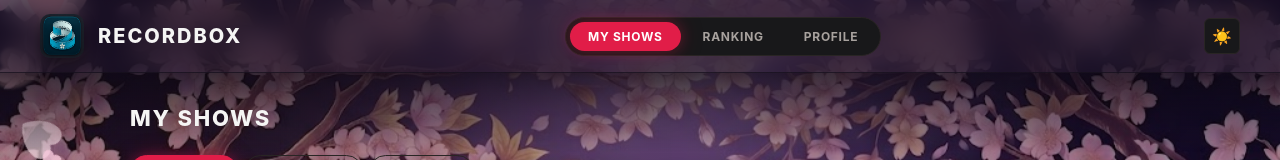
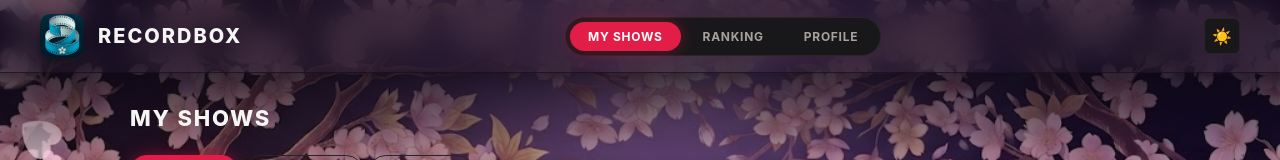
Before and after one commit to rakshitcodesx/RecordBox, a React (Vite) app: page / in a window 1280 px wide. Shown: the top 160 px of the page. Built offline with nearby package versions, Linux system fonts and the light colour scheme.

Commit message:
chore: bust icon cache and sync cropped brand asset

```diff
--- a/index.html
+++ b/index.html
@@ -2,8 +2,8 @@
 <html lang="en">
   <head>
     <meta charset="UTF-8" />
-    <link rel="icon" type="image/png" href="/icon.png" />
-    <link rel="apple-touch-icon" href="/icon.png" />
+    <link rel="icon" type="image/png" href="/icon.png?v=2" />
+    <link rel="apple-touch-icon" href="/icon.png?v=2" />
     <link rel="manifest" href="/manifest.json" />
     <meta name="viewport" content="width=device-width, initial-scale=1.0" />
     <title>RecordBox — Show &amp; Anime Tracker</title>
--- a/src/components/Header.jsx
+++ b/src/components/Header.jsx
@@ -3,7 +3,7 @@ function Header({ onNavigate, activePage, isDark, onToggleTheme }) {
     <header>
       {/* Brand */}
       <div className="header-brand">
-        <img src="/icon.png" alt="RecordBox Logo" className="header-logo-icon" />
+        <img src="/icon.png?v=2" alt="RecordBox Logo" className="header-logo-icon" />
         <span className="header-brand-name">RECORDBOX</span>
       </div>
 
```
Also changed, not shown: public/icon.png.
